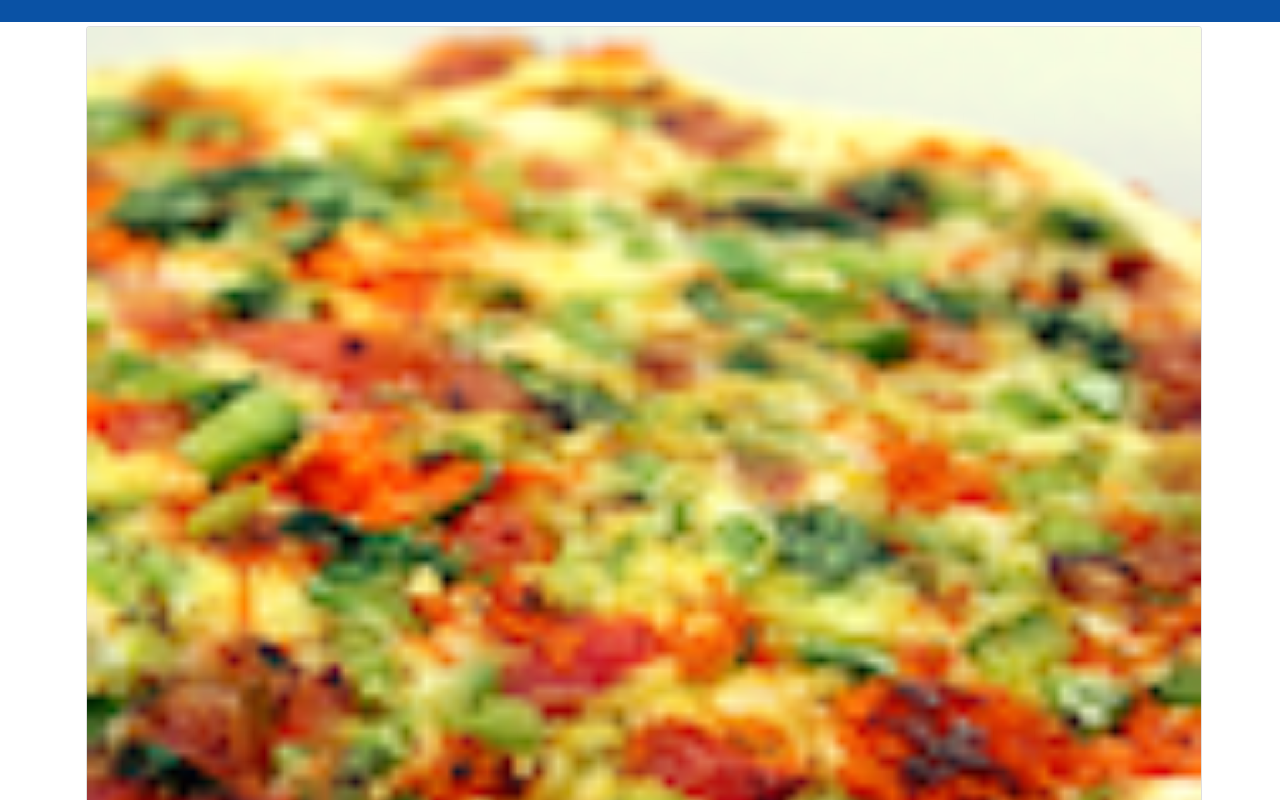
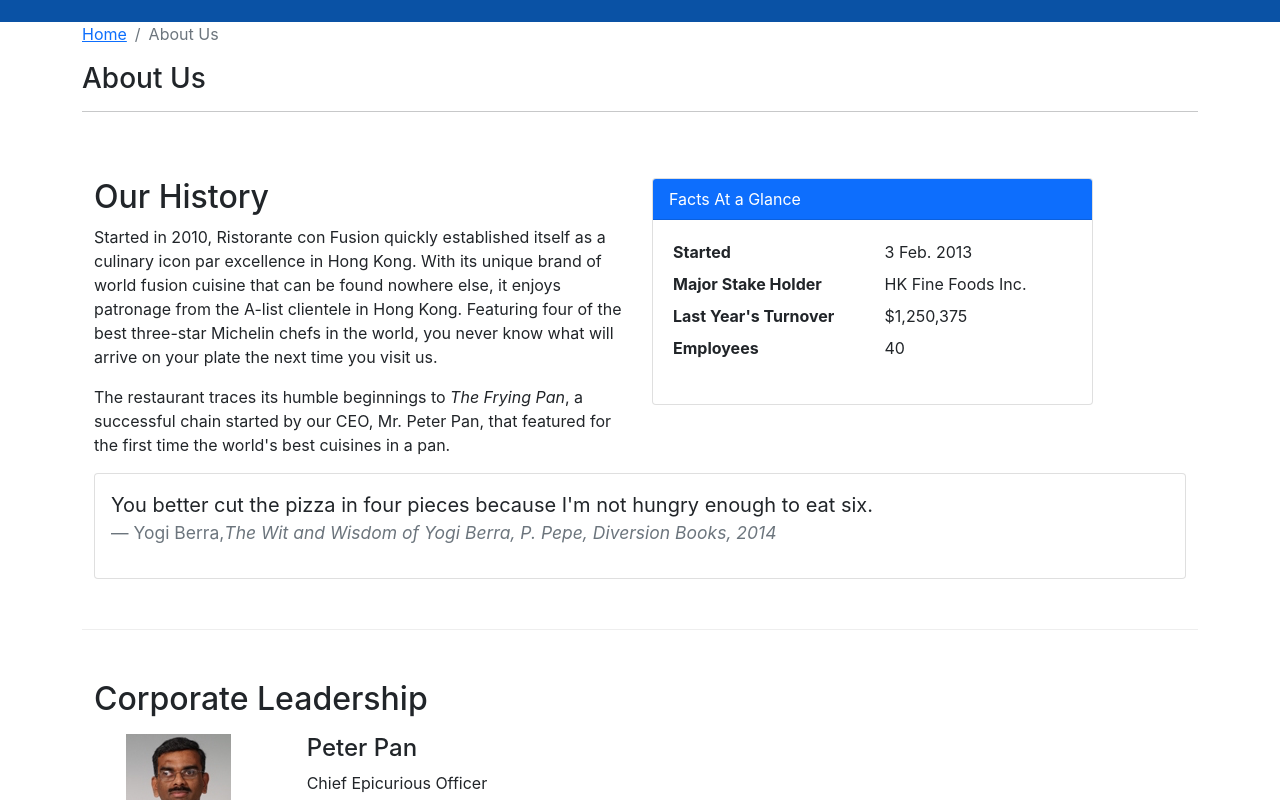
Before and after one commit to JahedulAnowar/coursera-react, a React (Create React App) app: page /aboutus in a window 1280 px wide. Before the commit this address led to /home. Shown: the part 320-1120 px from the top of the page. Built offline with nearby package versions, Linux system fonts and the light colour scheme.

Commit message:
Second Assignment

```diff
--- /dev/null
+++ b/src/components/AboutComponent.js
@@ -0,0 +1,109 @@
+import React from 'react';
+import { Breadcrumb, BreadcrumbItem, Card, CardBody, CardHeader, Media } from 'reactstrap';
+import { Link } from 'react-router-dom';
+
+function RenderLeader({ leader }) {
+    return (
+        <div key={leader.id} className="col-12 mt-2">
+            <Media>
+                <div className="row">
+                    <Media left middle className="col-2">
+                        <Media object src={leader.image} alt={leader.name} />
+                    </Media>
+                    <Media body className="col-10">
+                        <Media heading>{leader.name}</Media>
+                        <p>{leader.designation}</p>
+                        <p>{leader.description}</p>
+                    </Media>
+                </div>
+            </Media>
+        </div>
+    );
+}
+
+function About(props) {
+    const leaders = props.leaders.map((leader) => {
+        return <RenderLeader leader={leader} />;
+    });
+
+    return (
+        <div className="container">
+            <div className="row">
+                <Breadcrumb>
+                    <BreadcrumbItem>
+                        <Link to="/home">Home</Link>
+                    </BreadcrumbItem>
+                    <BreadcrumbItem active>About Us</BreadcrumbItem>
+                </Breadcrumb>
+                <div className="col-12">
+                    <h3>About Us</h3>
+                    <hr />
+                </div>
+            </div>
+            <div className="row row-content">
+                <div className="col-12 col-md-6">
+                    <h2>Our History</h2>
+                    <p>
+                        Started in 2010, Ristorante con Fusion quickly established itself as a
+                        culinary icon par excellence in Hong Kong. With its unique brand of world
+                        fusion cuisine that can be found nowhere else, it enjoys patronage from the
+                        A-list clientele in Hong Kong. Featuring four of the best three-star
+                        Michelin chefs in the world, you never know what will arrive on your plate
+                        the next time you visit us.
+                    </p>
+                    <p>
+                        The restaurant traces its humble beginnings to <em>The Frying Pan</em>, a
+                        successful chain started by our CEO, Mr. Peter Pan, that featured for the
+                        first time the world's best cuisines in a pan.
+                    </p>
+                </div>
+                <div className="col-12 col-md-5">
+                    <Card>
+                        <CardHeader className="bg-primary text-white">Facts At a Glance</CardHeader>
+                        <CardBody>
+                            <dl className="row p-1">
+                                <dt className="col-6">Started</dt>
+                                <dd className="col-6">3 Feb. 2013</dd>
+                                <dt className="col-6">Major Stake Holder</dt>
+                                <dd className="col-6">HK Fine Foods Inc.</dd>
+                                <dt className="col-6">Last Year's Turnover</dt>
+                                <dd className="col-6">$1,250,375</dd>
+                                <dt className="col-6">Employees</dt>
+                                <dd className="col-6">40</dd>
+                            </dl>
+                        </CardBody>
+                    </Card>
+                </div>
+                <div className="col-12">
+                    <Card>
+                        <CardBody className="bg-faded">
+                            <blockquote className="blockquote">
+                                <p className="mb-3">
+                                    You better cut the pizza in four pieces because I'm not hungry
+                                    enough to eat six.
+                                </p>
+                                <footer className="blockquote-footer">
+                                    Yogi Berra,
+                                    <cite title="Source Title">
+                                        The Wit and Wisdom of Yogi Berra, P. Pepe, Diversion Books,
+                                        2014
+                                    </cite>
+                                </footer>
+                            </blockquote>
+                        </CardBody>
+                    </Card>
+                </div>
+            </div>
+            <div className="row row-content">
+                <div className="col-12">
+                    <h2>Corporate Leadership</h2>
+                </div>
+                <div className="col-12">
+                    <Media list>{leaders}</Media>
+                </div>
+            </div>
+        </div>
+    );
+}
+
+export default About;
--- a/src/components/MainComponent.js
+++ b/src/components/MainComponent.js
@@ -6,6 +6,7 @@
 import Header from './HeaderComponent';
 import Footer from './FooterComponent';
 import Home from './HomeComponent';
+import About from './AboutComponent';
 import { DISHES } from '../shared/dishes';
 import { COMMENTS } from '../shared/comments';
 import { LEADERS } from '../shared/leaders';
@@ -57,6 +58,11 @@
                     <Route path="/home" component={HomePage} />
                     <Route
                         exact
+                        path="/aboutus"
+                        component={() => <About leaders={this.state.leaders} />}
+                    />
+                    <Route
+                        exact
                         path="/menu"
                         component={() => <Menu dishes={this.state.dishes} />}
                     />
```
